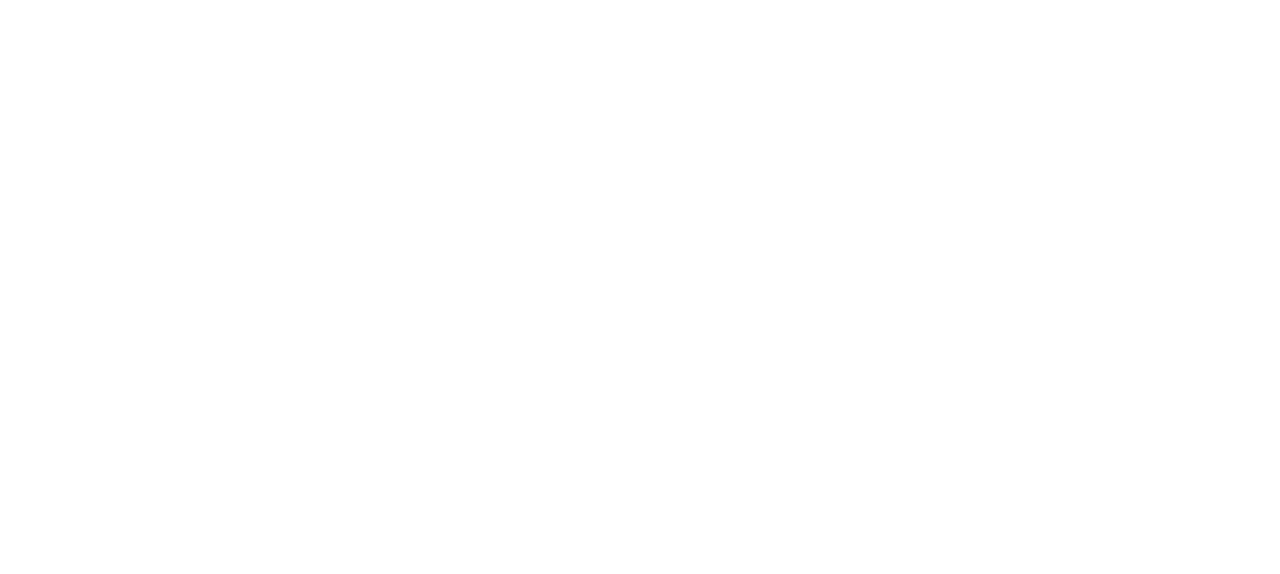
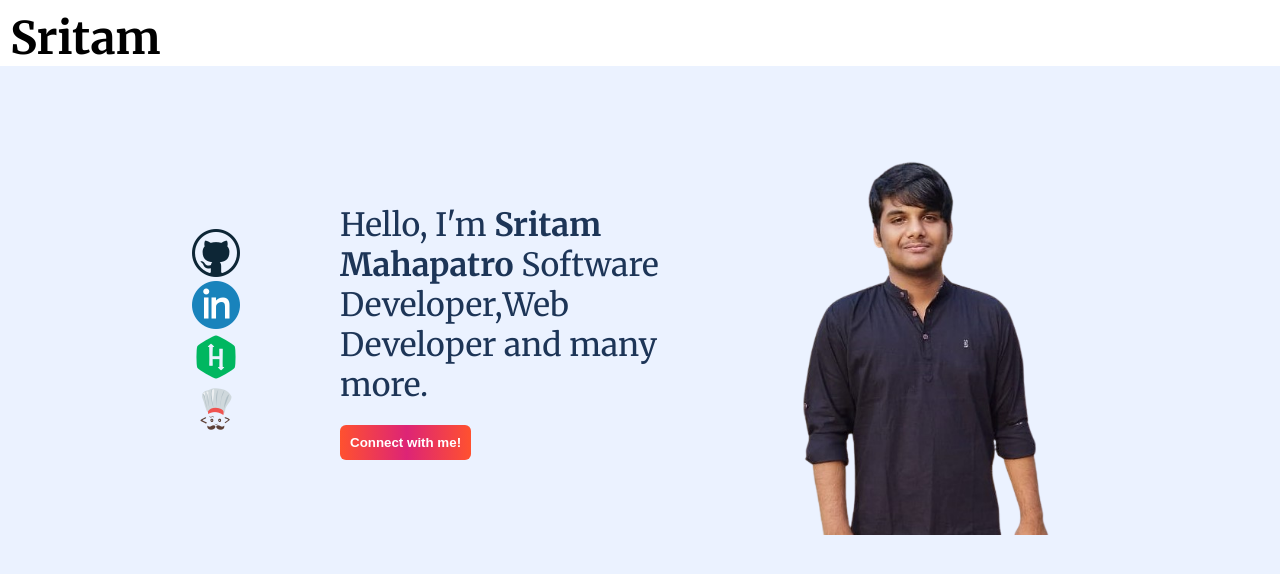
Before and after one commit to SritamMahapatro/sritam__portfolio, a plain HTML site: page index.html in a window 1280 px wide. Drawn offline with Linux system fonts and the light colour scheme.

Commit message:
Added hero main section and next going to add aboutme page.

```diff
--- a/index.html
+++ b/index.html
@@ -1,13 +1,75 @@
 <!DOCTYPE html>
 <html lang="en">
-<head>
-    <meta charset="UTF-8">
-    <meta http-equiv="X-UA-Compatible" content="IE=edge">
-    <meta name="viewport" content="width=device-width, initial-scale=1.0">
+  <head>
+    <meta charset="UTF-8" />
+    <meta http-equiv="X-UA-Compatible" content="IE=edge" />
+    <meta name="viewport" content="width=device-width, initial-scale=1.0" />
+    <link
+      href="https://fonts.googleapis.com/css2?family=Merriweather:ital,wght@0,300;0,400;0,700;0,900;1,300;1,400;1,700;1,900&display=swap"
+      rel="stylesheet"
+    />
     <link rel="stylesheet" href="style.css">
-    <title>Sritam Portfolio</title>
-</head>
-<body>
+    <title>Portfolio</title>
+  </head>
+  <body>
+    <header>
+      <nav class="navbar">
+        <div class="nav__brand">
+          <h1 class="navbar__logo">Sritam</h1>
+        </div>
+      </nav>
+    </header>
+    <main class="container">
+      <!-- Hero section -->
+      <section class="hero__container">
+        <div class="hero__image__container">
+          <img src="./assests/hero container/My__photo.png" alt="hero image" class="hero__image" />
+        </div>
+        <div class="hero__description">
+          <p class="hero__text">
+            Hello, I'm <strong>Sritam Mahapatro</strong> Software Developer,Web
+            Developer and many more.
+          </p>
+          <button class="button__primary">Connect with me!</button>
+        </div>
 
-</body>
+        <ul class="hero__links">
+          <li class="links">
+            <a href="https://github.com/SritamMahapatro"
+              ><img
+                src="./assests/hero container/github__logo.png"
+                alt="Github Logo"
+            /></a>
+          </li>
+          <li class="links">
+            <a href="https://www.linkedin.com/in/sritam-mahapatro-702a4721b/"
+              ><img
+                src="./assests/hero container/Linkdinlogo__logo.png"
+                alt="Linkdin Logo"
+            /></a>
+          </li>
+          <li class="links">
+            <a href="https://www.hackerrank.com/sritammahapatro0"
+              ><img
+                src="./assests/hero container/hackerrank__logo.png"
+                alt="HackerRank Logo"
+            /></a>
+          </li>
+          <li class="links">
+            <a href="https://www.codechef.com/users/sritam232174"
+              ><img
+                src="./assests/hero container/codechef__logo.png"
+                alt="Codechef Logo"
+            /></a>
+          </li>
+        </ul>
+      </section>
+
+      <!-- About Me section -->
+      <section class="Aboutme__container">
+
+
+      </section>
+    </main>
+  </body>
 </html>
--- a/style.css
+++ b/style.css
@@ -1,4 +1,107 @@
-*{
-    margin: 0;
-    padding: 0;
+* {
+  margin: 0;
+  padding: 0;
 }
+
+body {
+  font-family: "Merriweather", serif;
+  background-color: #ebf2ff;
+}
+.navbar {
+  display: flex;
+  align-items: center;
+  justify-content: space-around;
+  background-color: #fff;
+}
+.nav__brand {
+  width: 100%;
+}
+
+.navbar__logo {
+  width: 100%;
+}
+.button__primary {
+  background-image: linear-gradient(
+    to right,
+    #ff512f 0%,
+    #dd2476 51%,
+    #ff512f 100%
+  );
+  color: #fff;
+  border: none;
+  padding: 10px;
+  border-radius: 6px;
+  font-weight: 600;
+}
+
+
+.container {
+  max-width: 100%;
+  padding: 20px;
+  margin: 0 auto;
+}
+.hero__image__container {
+  width: 100%;
+}
+
+.hero__image {
+  width: 100%;
+}
+.hero__text {
+  font-size: 30px;
+  margin: 20px 0;
+  color: #1d3557;
+}
+
+.hero__links {
+  margin-top: 20px;
+  display: flex;
+  list-style-type: none;
+  justify-content: space-evenly;
+}
+
+@media (min-width: 768px) {
+    .navbar{
+        padding: 10px 0 0 10px;
+
+    }
+    .nav__brand{
+        font-size: 30px;
+    }
+    .button__primary :hover {
+        border: 2px solid #ff6767;
+        cursor: pointer;
+      }
+  .hero__container {
+    margin-top: 20px;
+    display: flex;
+    flex-direction: row-reverse;
+    align-items: center;
+    gap: 50px;
+  }
+  .hero__links{
+    display: inline-block;
+    flex-direction: column-reverse;
+  }
+}
+@media (min-width: 1024px) {
+  .navbar__brand {
+    width: 150px;
+  }
+  .container {
+    max-width: 70%;
+  }
+  .hero__container{
+    gap: 100px;
+  }
+  .hero__description {
+    width: 100%;
+  }
+  .hero__text {
+    font-size: 32px;
+  }
+  .hero__links{
+    display: inline-block;
+    flex-direction: column-reverse;
+  }
+}
```
Also changed, not shown: assests/hero container/Linkdinlogo__logo.png (added), assests/hero container/My__photo.png (added), assests/hero container/codechef__logo.png (added), assests/hero container/github__logo.png (added), assests/hero container/hackerrank__logo.png (added).
